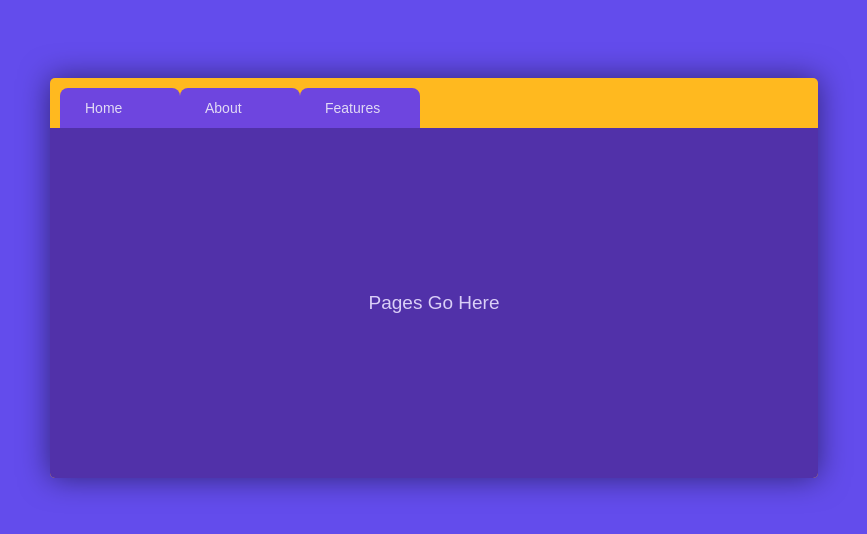
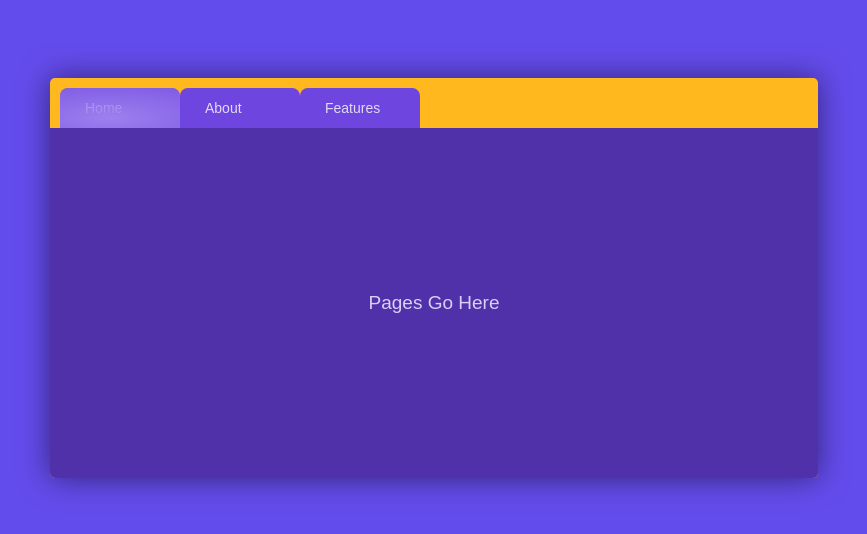
Before and after one commit to svmed2050/30-react-projects, a React (Create React App) app in the folder 09-highlight-tabs/: page / in a window 1280 px wide. Shown: the part 122-656 px from the top of the page, without its empty margins (206-1073 px from the left). Built offline with nearby package versions, Linux system fonts and the light colour scheme; the HTML template or start-up script is replaced by a standard one.

Commit message:
add highlight styling & useState for highlight

```diff
--- a/09-highlight-tabs/package.json
+++ b/09-highlight-tabs/package.json
@@ -9,7 +9,7 @@
     "react": "^16.13.1",
     "react-dom": "^16.13.0",
     "react-router-dom": "^5.1.2",
-    "react-scripts": "3.4.0"
+    "react-scripts": "^5.0.1"
   },
   "scripts": {
     "start": "react-scripts start",
--- a/09-highlight-tabs/src/App.css
+++ b/09-highlight-tabs/src/App.css
@@ -90,3 +90,16 @@ body {
 /**
  * Add your highlight code here
  */
+
+ .highlight {
+  display: block;
+  position: absolute;
+  height: 80px;
+  width: 300px;
+  top: -10px;
+  left: -100px;
+  border-radius: 50%;
+  opacity: 1;
+  pointer-events: none;
+  background: radial-gradient(rgba(157, 128, 238, 1), rgba(157, 128, 238, 0));
+ }
--- a/09-highlight-tabs/src/App.js
+++ b/09-highlight-tabs/src/App.js
@@ -1,26 +1,29 @@
-import React from 'react';
-import './App.css';
+import React, { useState } from 'react'
+import './App.css'
 
 function App() {
+	const [highlightStyle, setHighlightStyle] = useState({ left: 0 })
+
 	return (
-    <div className="app">
-      <div className="browser">
-        <div className="tabs">
-          <div className="tab">
+		<div className='app'>
+			<div className='browser'>
+				<div className='tabs'>
+					<div className='tab'>
+						<div className='highlight' style={{ left: -100 }} />
 						<a>Home</a>
 					</div>
-          <div className="tab">
+					<div className='tab'>
 						<a>About</a>
 					</div>
-          <div className="tab">
+					<div className='tab'>
 						<a>Features</a>
 					</div>
 				</div>
 
-        <div className="viewport">Pages Go Here</div>
+				<div className='viewport'>Pages Go Here</div>
 			</div>
 		</div>
-  );
+	)
 }
 
-export default App;
+export default App
```
Also changed, not shown: 2 other files (tests, documents, lock files or other folders). Lines whose indentation alone changed are shown as unchanged.
